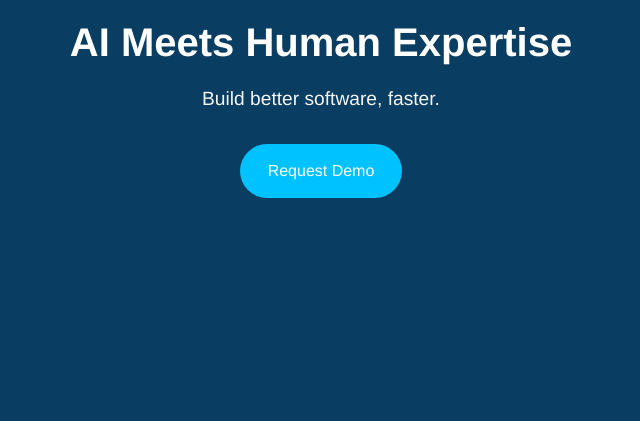
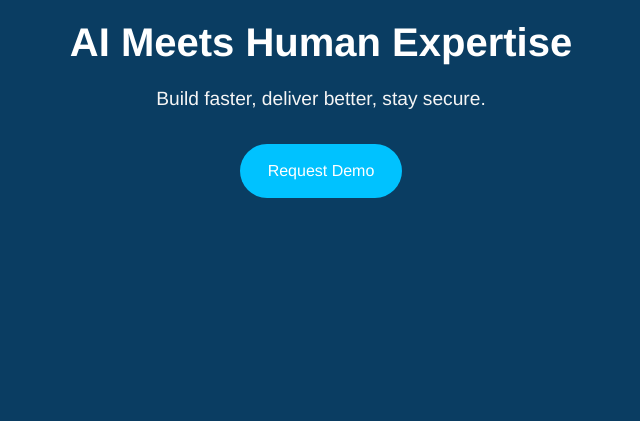
Before and after one commit to svascot/deep-context, a plain HTML site: page src/index.html in a window 1280 px wide. Shown: the part 379-800 px from the top of the page, without its empty margins (319-959 px from the left). Drawn offline with Linux system fonts and the light colour scheme.

Commit message:
Update index.html

```diff
--- a/src/index.html
+++ b/src/index.html
@@ -14,7 +14,7 @@
         <div class="hero-content">
             <img src="assets/logo/deepcontext-logo.png" alt="DeepContext Logo" class="hero-logo">
             <h1 class="hero-title">AI Meets Human Expertise</h1>
-            <p class="hero-subtitle">Build better software, faster.</p>
+            <p class="hero-subtitle">Build faster, deliver better, stay secure.</p>
             <a href="#cta" class="btn btn-primary">Request Demo</a>
         </div>
     </header>
```
